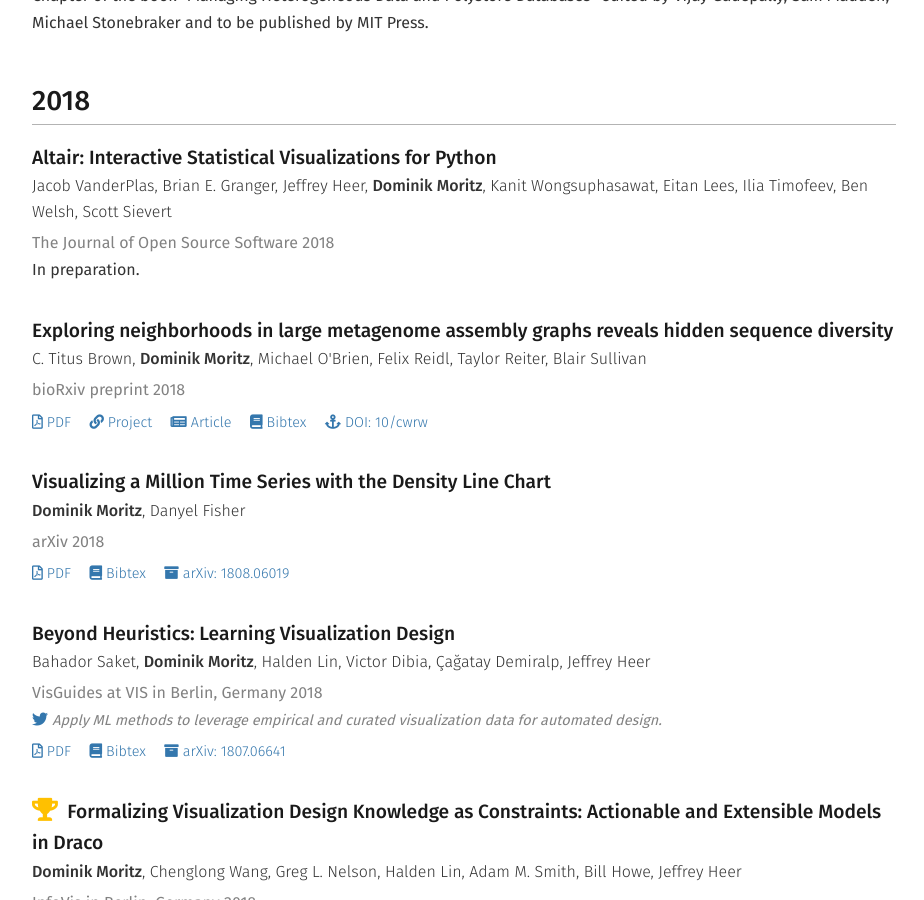
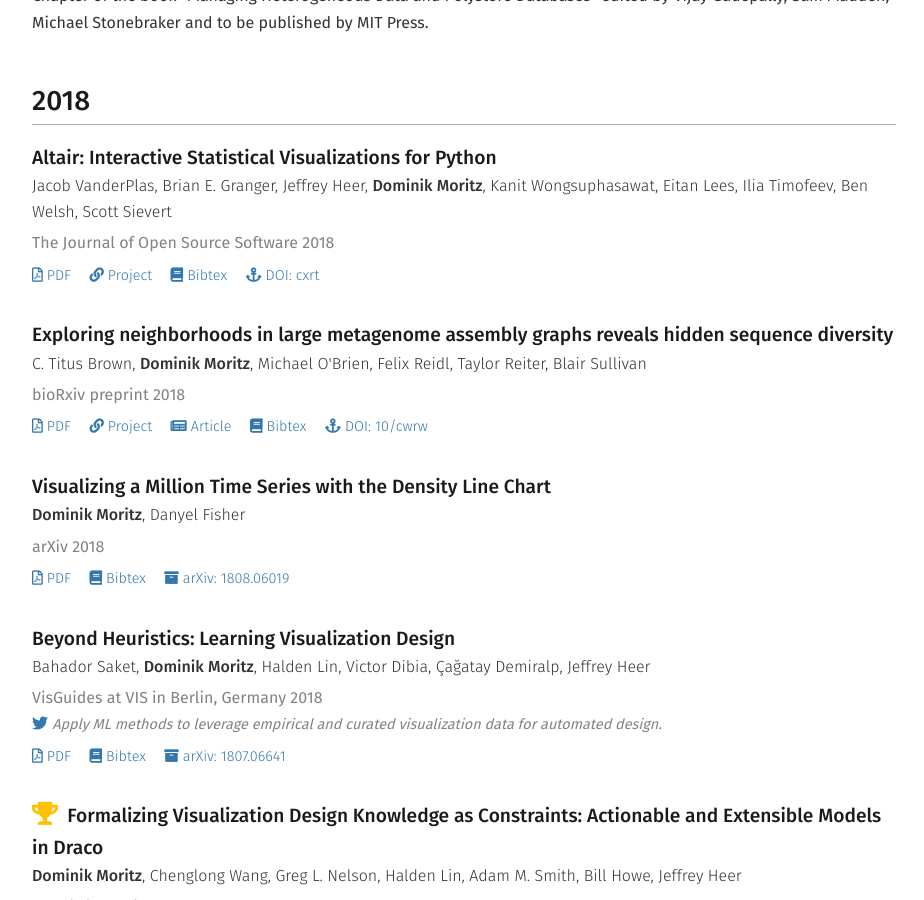
Before and after one commit to domoritz/domoritz.github.io, a Jekyll site: the page built from publications.md, in a window 1280 px wide and 900 px high, scrolled down 327 px. Shown: the whole window, without its empty margins (176-1100 px from the left). Built offline with Jekyll 4.4.1, drawn with Linux system fonts in a browser that asks for light colours; nearby versions of some CDN libraries.

Commit message:
Update publications.yml

```diff
--- a/_data/publications.yml
+++ b/_data/publications.yml
@@ -28,11 +28,14 @@
       - Ilia Timofeev
       - Ben Welsh
       - Scott Sievert
+  pdf: https://www.theoj.org/joss-papers/joss.01057/10.21105.joss.01057.pdf
+  link: https://github.com/altair-viz/altair
+  doi: 10.21105/joss.01057
+  short_doi: cxrt
   venue: The Journal of Open Source Software
   venue_url: https://joss.theoj.org/
   venue_tags:
     - JOSS
-  description: In preparation.
   tags:
     - Visualization
     - Data Science
```
